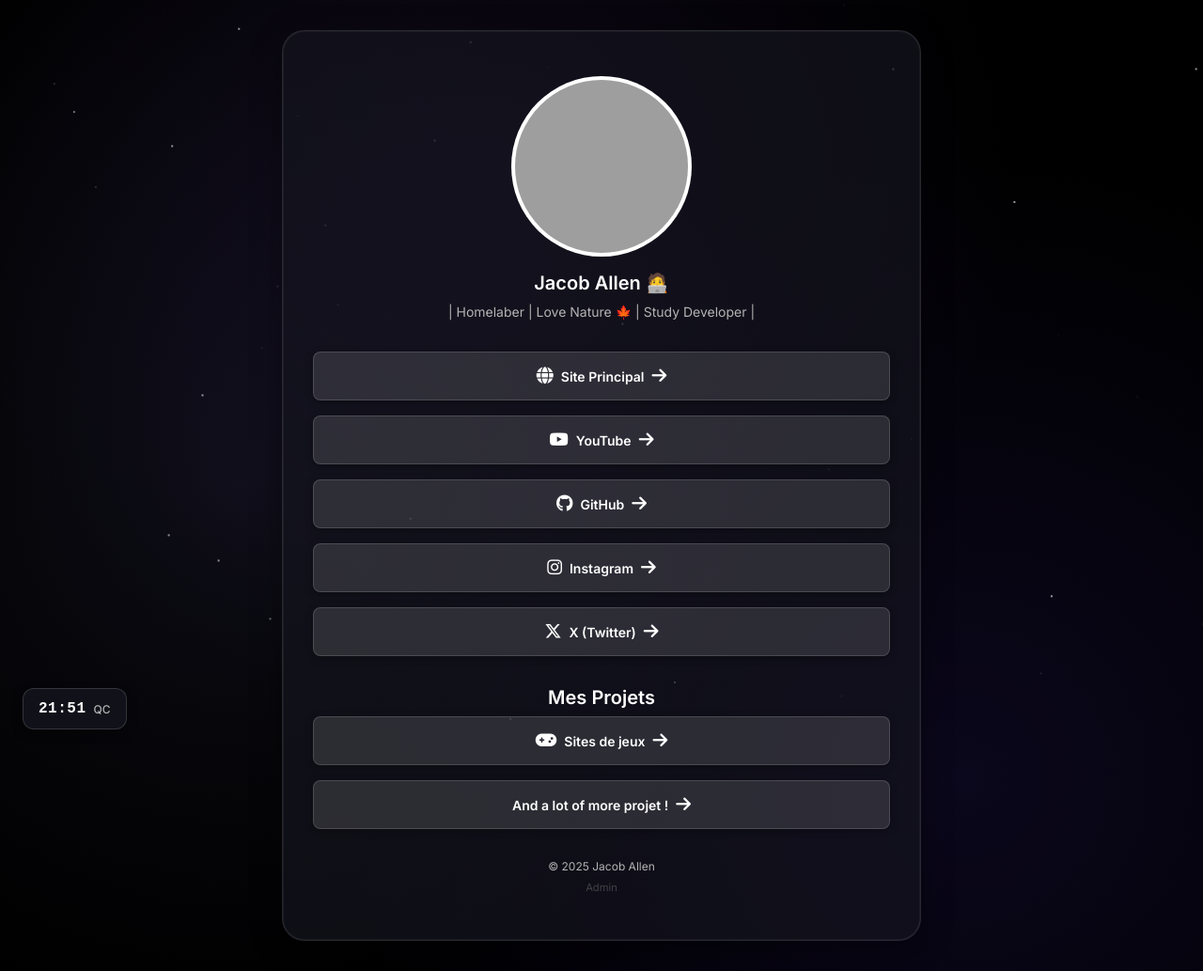
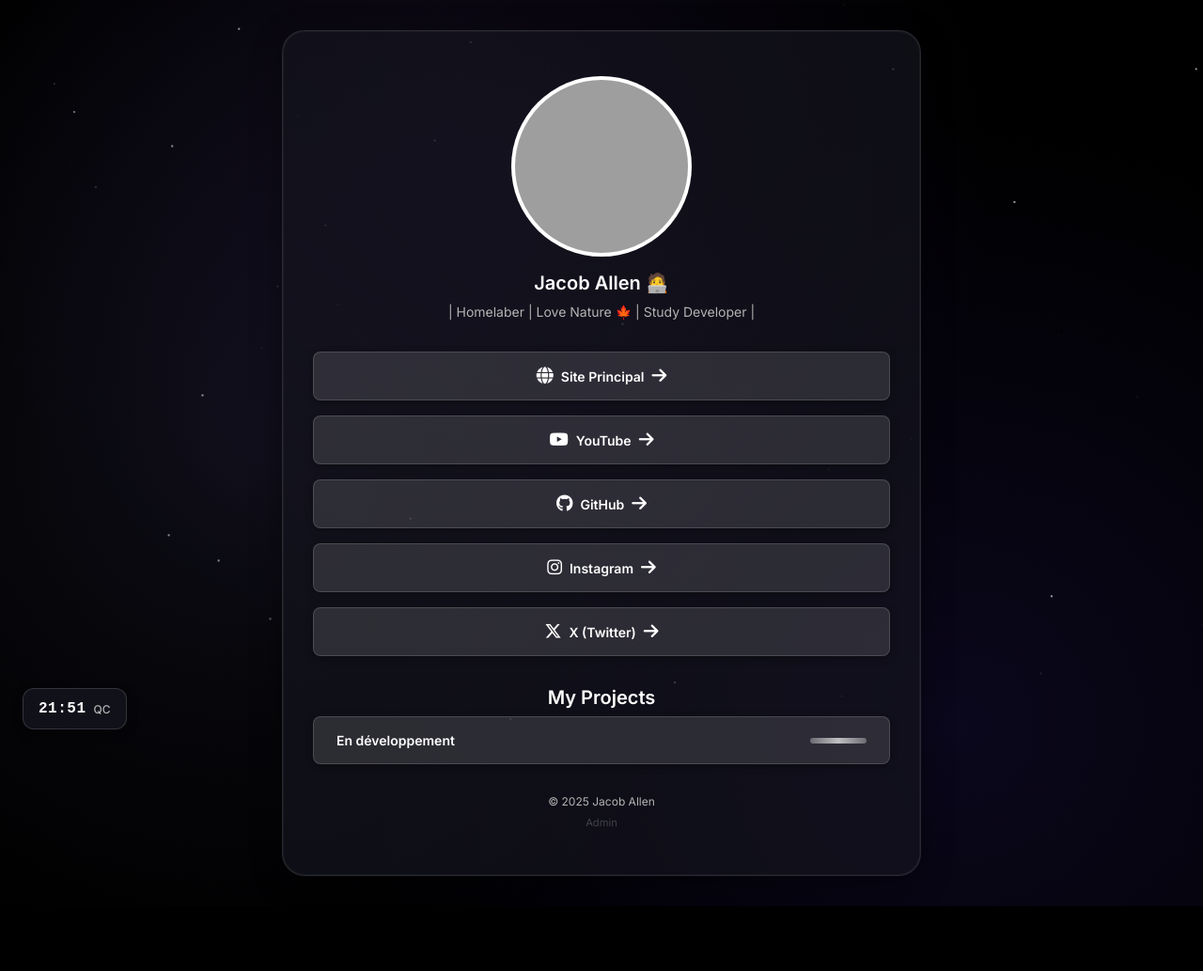
Before and after one commit to Allen-Jacob/personal-website, a plain HTML site: page index.html in a window 1280 px wide. Shown: the whole page at 94% size. After the commit the page ends 964 px from the top, so only its background shows below. Drawn offline with Linux system fonts and the light colour scheme; grey boxes are pictures that could not be loaded.

Commit message:
Remove Dockerfile, settings, and example env file; update index.html for project name change and add development button with styling.

```diff
--- a/index.html
+++ b/index.html
@@ -89,20 +89,19 @@
 
             </div>
 
-            <h1 class="profile-name" style="margin-top: 2rem;">Mes Projets</h1>
+            <h1 class="profile-name" style="margin-top: 2rem;">My Projects</h1>
 
+            <!-- <div class="links-container">
+
+            </div>
+            <>My Project - En développement -->
             <div class="links-container">
-                <a href="https://games.jacoballen.ca/" class="link-button" target="_blank" rel="noopener noreferrer">
-                    <i class="fa-solid fa-gamepad"></i>
-                    <span>Sites de jeux</span>
-                    <i class="fas fa-arrow-right arrow-icon"></i>
-                </a>
-
-                <a href="https://l.jacoballen.ca/github" class="link-button" target="_blank" rel="noopener noreferrer">
-                    <span>And a lot of more projet !</span>
-                    <i class="fas fa-arrow-right arrow-icon"></i>
+                <a href="#" class="link-button dev-button">
+                    <span>En développement</span>
+                    <div class="dev-bar"></div>
                 </a>
             </div>
+
 
             <!-- Footer -->
             <div class="footer">
--- a/styles.css
+++ b/styles.css
@@ -278,6 +278,34 @@
     font-size: 0.75rem;
     color: var(--text-secondary);
 }
+/* Bouton “En développement” */
+.dev-button {
+    cursor: default; /* pas encore cliquable */
+    pointer-events: none;
+    display: flex;
+    align-items: center;
+    justify-content: space-between;
+}
+
+.dev-bar {
+    flex-shrink: 0;
+    width: 60px;
+    height: 6px;
+    background: linear-gradient(90deg, rgba(255,255,255,0.3), rgba(255,255,255,0.7), rgba(255,255,255,0.3));
+    border-radius: 3px;
+    animation: dev-slide 1.5s linear infinite;
+}
+
+/* Animation de la barre */
+@keyframes dev-slide {
+    0% { background-position: 0% 0%; }
+    100% { background-position: 200% 0%; }
+}
+
+/* Optionnel : effet léger au hover (cohérent avec ton style) */
+.dev-button:hover .dev-bar {
+    animation-duration: 1s;
+}
 
 /* ============================================
    RESPONSIVE
```
Also changed, not shown: env.example.js (deleted, +0 -12 lines), .claude/settings.local.json (deleted), 1 other file.
